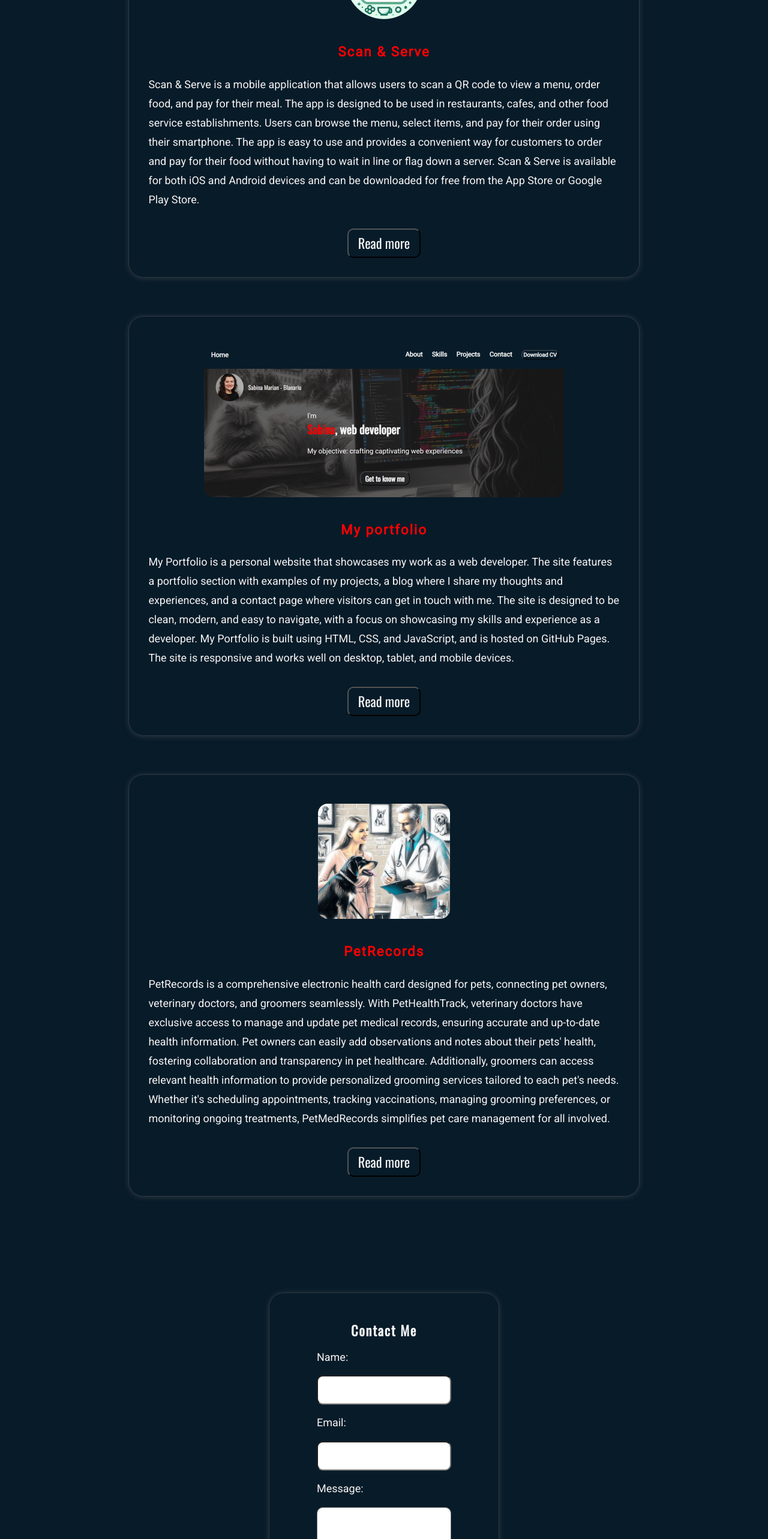
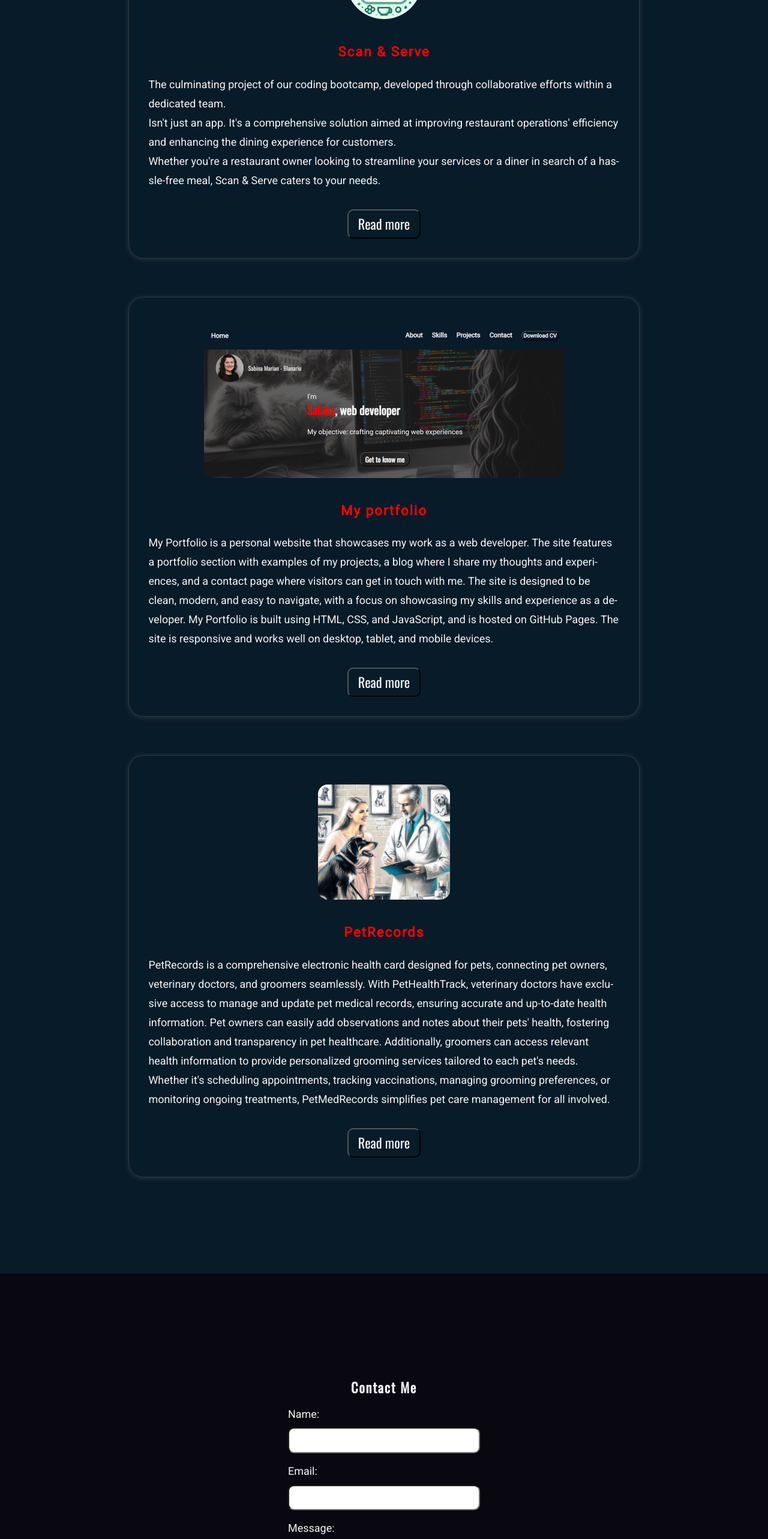
Before and after one commit to SabinaMB/portfolioSab, a React (Vite) app: page / in a window 1280 px wide. Shown: the part 4520-7086 px from the top of the page at 60% size. Built offline with nearby package versions, Linux system fonts and the light colour scheme.

Commit message:
finished contact form

```diff
--- a/package.json
+++ b/package.json
@@ -18,6 +18,8 @@
     "@fontsource/oswald": "^5.0.19",
     "@fontsource/outfit": "^5.0.12",
     "@fontsource/roboto": "^5.0.12",
+    "@fortawesome/free-brands-svg-icons": "^6.5.2",
+    "@fortawesome/react-fontawesome": "^0.2.0",
     "emailjs-com": "^3.2.0",
     "lottie-web": "^5.12.2",
     "react": "^18.2.0",
--- a/src/components/Contact/Contact.jsx
+++ b/src/components/Contact/Contact.jsx
@@ -1,6 +1,8 @@
 import React, { useState } from 'react';
 import emailjs from 'emailjs-com'
 import styles from './Contact.module.css'
+import { FontAwesomeIcon } from '@fortawesome/react-fontawesome';
+import { faLinkedin } from '@fortawesome/free-brands-svg-icons';
 
 export const Contact = () => {
   const [emailSent, setEmailSent] = useState(false);
@@ -17,9 +19,8 @@ export const Contact = () => {
   }
   return (
     <section className={styles.container} id='contact'>
-        <div className={styles.contactWrapper}>
         <h2 className={styles.title}>Contact Me</h2>
-        <form onSubmit={sendEmail}>
+        <form onSubmit={sendEmail} className={styles.form}>
         <label for="name">Name:</label>
         <input type="text" id="name" name="name" required></input>
 
@@ -30,10 +31,15 @@ export const Contact = () => {
         <textarea id="message" name="message" required></textarea>
 
         <input type="submit" value="Submit"></input>
+
+         {emailSent && <p>Email successfully sent!</p>}
         </form>
-        {emailSent && <p>Email successfully sent!</p>}
-     </div>
-
+       <div className={styles.social}>
+       <h2 className={styles.title}>Connect with me</h2>
+        <a href="https://www.linkedin.com/in/sabina-marian-blanariu-3276a3144/" target="_blank" rel="noreferrer">
+        <FontAwesomeIcon icon={faLinkedin} className={styles.icon} />
+        </a>
+       </div>
     </section>
 
   )
--- a/src/components/Contact/Contact.module.css
+++ b/src/components/Contact/Contact.module.css
@@ -1,21 +1,14 @@
 @import '../../vars.css';
 
 .container {
-    background-color: var(--color-dark);
+    display: flex;
+    flex-direction: column;
+    align-items: center;
+    background-color: var(--color-dark2);
+    padding: 10rem 2rem 10rem;
+
 }
 
-.contactWrapper {
-    display: flex;
-    flex-direction: column;
-    width: 30%;
-    margin: 0 auto;
-    border: 1px solid rgba(101, 100, 100, 0.4);
-    box-shadow: 0 1px 10px rgba(101, 100, 100, 0.4);
-    padding: 2rem;
-    border-radius: 25px;
-    align-items: center;
-    justify-content: center;
-}
 
 .title {
     font-size: 2.5ch;
@@ -25,20 +18,20 @@
     padding: 1rem;
 }
 
-.container form {
+.form {
     display: flex;
     flex-direction: column;
+    width: 20rem;
 }
 
 .container label {
     font-size: 2ch;
-    margin-bottom: 1rem;
-
+    margin-bottom: 0.5rem;
 }
 
 .container input, .container textarea {
     font-size: 2ch;
-    padding: 0.5rem;
+    padding: 0.3rem;
     margin-bottom: 1rem;
     border-radius: 10px;
     color: var(--color-dark2);
@@ -52,11 +45,34 @@
     border-radius: 10px;
     cursor: pointer;
     margin: 0 auto;
-    margin-top: 2rem;
-    color: whitesmoke
+    margin-top: 0.5rem;
+    color: whitesmoke;
 }
 
 .container input[type="submit"]:hover {
     color: var(--color-accent4);
     transition: color 0.5s;
 }
+
+
+.social {
+    display: flex;
+    flex-direction: column;
+    align-items: center;
+    margin-top: 4rem;
+}
+
+.icon {
+    font-size: 2.5rem;
+}
+
+.icon:hover {
+    transition: color 0.5s;
+    background-color: rgb(199, 11, 11);
+}
+
+@media screen and (max-width: 500px){
+    .form {
+        width: 15rem;
+    }
+}
--- a/src/components/Projects/ProjectsCard.jsx
+++ b/src/components/Projects/ProjectsCard.jsx
@@ -17,7 +17,12 @@ export const ProjectsCard = ({
     <div className={styles.container}>
         <img src={getImageUrl(imageSrc)} alt={`Image of ${title}`} className={styles.image}/>
         <h3 className={styles.title}>{title}</h3>
-        <p className={styles.description}>{description}</p>
+        {Array.isArray(description) ? description.map((paragraph, index) => (
+          <p key={index} className={styles.description}>{paragraph}</p>
+        )) : <p className={styles.description}>{description}</p>}
+
+
+        {/* <p className={styles.description}>{description}</p> */}
         <button className={styles.detailsBtn} onClick={handleReadMoreClick}>Read more</button>
         </div>
   )
--- a/src/components/Projects/ProjectsCard.module.css
+++ b/src/components/Projects/ProjectsCard.module.css
@@ -48,6 +48,8 @@
 .description {
     font-size: 2ch;
     line-height: 2rem;
+    text-wrap: pretty;
+    hyphens: auto;
 }
 
 .detailsBtn {
--- a/src/data/projects.json
+++ b/src/data/projects.json
@@ -2,7 +2,11 @@
   {
     "title": "Scan & Serve",
     "imageSrc": "ScanServe/ScanServeLogo.png",
-    "description": "Scan & Serve is a mobile application that allows users to scan a QR code to view a menu, order food, and pay for their meal. The app is designed to be used in restaurants, cafes, and other food service establishments. Users can browse the menu, select items, and pay for their order using their smartphone. The app is easy to use and provides a convenient way for customers to order and pay for their food without having to wait in line or flag down a server. Scan & Serve is available for both iOS and Android devices and can be downloaded for free from the App Store or Google Play Store.",
+    "description": [
+      "The culminating project of our coding bootcamp, developed through collaborative efforts within a dedicated team.",
+      "Isn't just an app. It's a comprehensive solution aimed at improving restaurant operations' efficiency and enhancing the dining experience for customers.",
+      "Whether you're a restaurant owner looking to streamline your services or a diner in search of a hassle-free meal, Scan & Serve caters to your needs."
+  ],
     "readMoreLink": "/scan-serve-details"
   },
 
--- a/src/index.css
+++ b/src/index.css
@@ -13,6 +13,7 @@
     color: var(--color-text);
     line-height: 1.8rem;
     font-size: 16px;
+
 }
 
 html {
```
Also changed, not shown: 1 other file (tests, documents, lock files or other folders).
